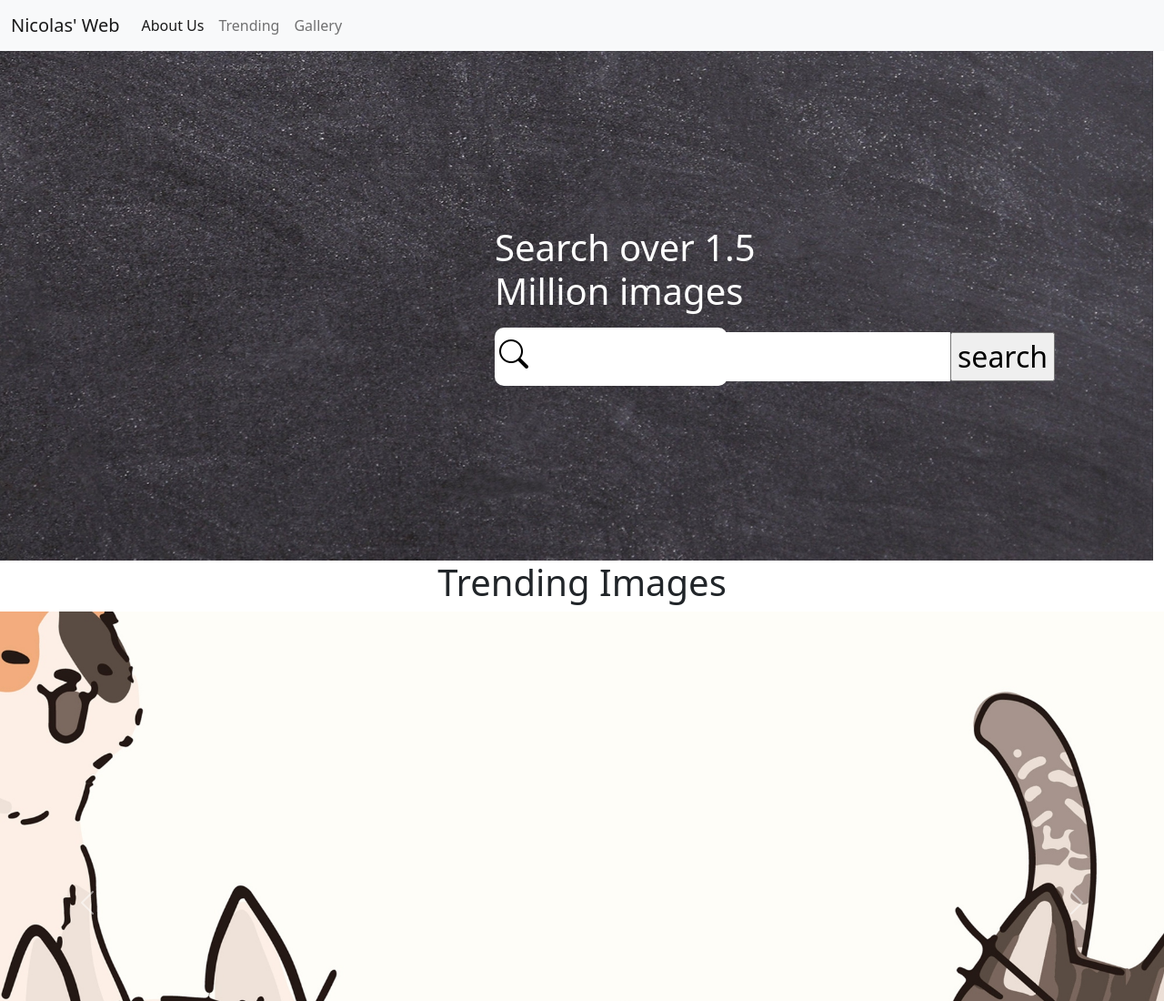
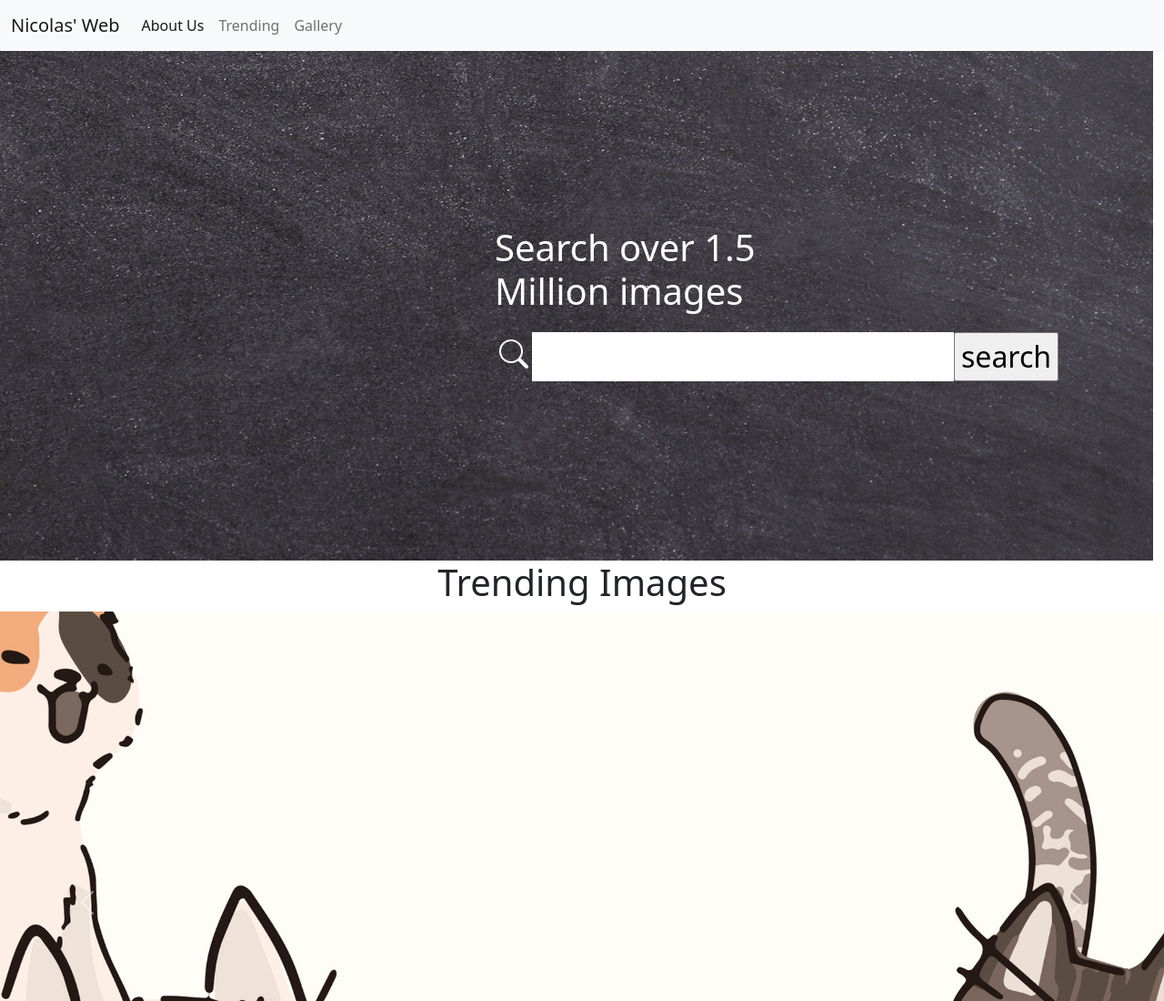
Before and after one commit to NicolasDuqueA123/SapFinalWeb, a plain HTML site: page Index.html in a window 1280 px wide. Shown: the top 1100 px of the page at 91% size. Drawn offline with nearby package versions, Linux system fonts and the light colour scheme.

Commit message:
commit final_V120622

```diff
--- a/Index.html
+++ b/Index.html
@@ -40,7 +40,7 @@
         <div class="texto">
             <p class="display-6">Search over 1.5 Million images</p>
             <div class="busqueda">
-              <i class="bi bi-search"></i>
+              <i class="bi bi-search text-white me-md-1"></i>
               <input type="text" id="barrabusqueda">
               <input type="button" value="search" id="botonbusqueda">
             </div>
--- a/src/CSS/Styles.css
+++ b/src/CSS/Styles.css
@@ -31,7 +31,6 @@ i{
 .busqueda{
     display: flex;
     justify-content: space-between;
-    background-color: white;
     width: 20vw;
     padding: 5px;
     border-radius: 10px;
```
